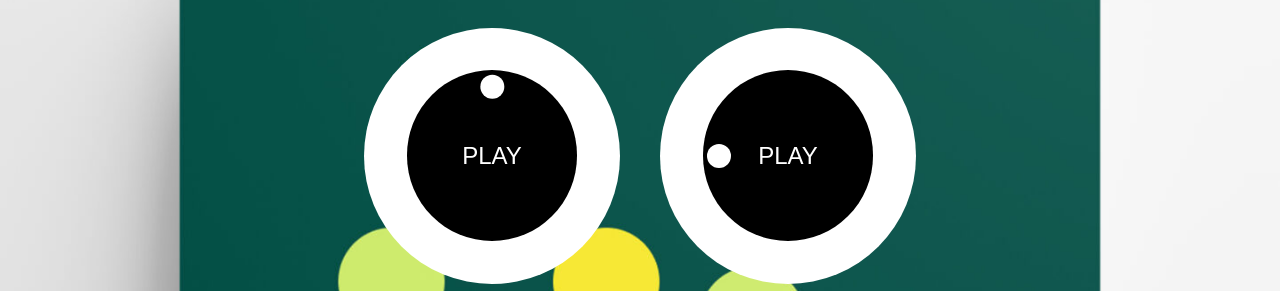
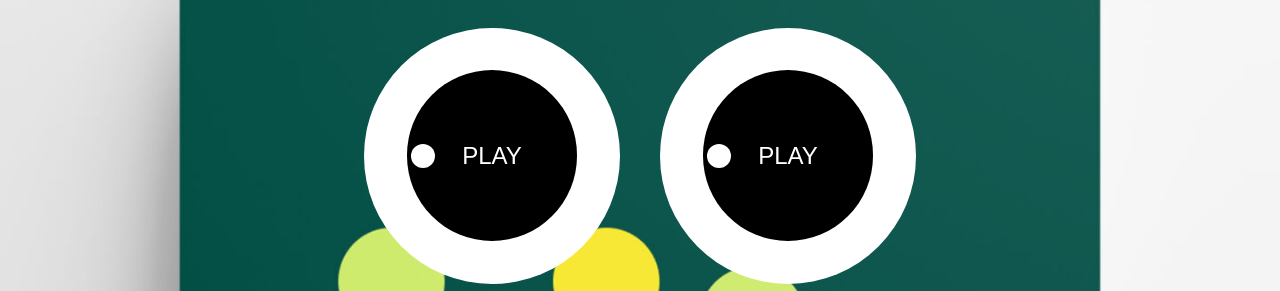
Before and after one commit to amangouste225/Ochi-Design, a React (Vite) app: page / in a window 1280 px wide. Shown: the part 2923-3214 px from the top of the page. Built offline with nearby package versions, Linux system fonts and the light colour scheme; a web font is replaced by a local one.

Commit message:
updating eyes

```diff
--- a/src/components/Eyes.jsx
+++ b/src/components/Eyes.jsx
@@ -1,15 +1,37 @@
+import { useEffect, useState } from "react";
+
 export default function Eyes() {
+  const [rotate, setRotate] = useState(0);
+
+  useEffect(() => {
+    window.addEventListener("mousemove", function (e) {
+      const mouseX = e.clientX;
+      const mouseY = e.clientY;
+
+      const deltaX = mouseX - this.window.innerWidth / 2;
+      const deltaY = mouseY - this.window.innerHeight / 2;
+
+      let angle = Math.atan2(deltaY, deltaX) * (180 / Math.PI);
+      setRotate(angle - 180);
+    });
+  }, []);
+
   return (
     <div className="w-full -z-10 h-screen overflow-hidden">
       <div className="relative bg-eyes h-full w-full bg-cover bg-center bg-no-repeat">
         <div className="absolute gap-10 left-1/2 top-1/2 -translate-y-1/2 -translate-x-1/2 flex justify-between">
           <div className="w-[16rem] h-[16rem] relative bg-white rounded-full flex justify-center items-center">
-            <div className="w-2/3 h-2/3 flex items-center bg-black rounded-full ">
+            <div className="w-2/3 h-2/3 flex items-center relative bg-black rounded-full">
               <span className="text-white absolute top-1/2 left-1/2 -translate-x-1/2 -translate-y-1/2 uppercase text-2xl">
                 play
               </span>
-              <span className="h-10 w-full relative rotate-90 flex items-center px-1">
-                <span className="h-6 w-6 bg-white absolute rounded-full"></span>
+              <span
+                style={{
+                  transform: `rotate(${rotate}deg)`,
+                }}
+                className="h-10 w-full relative flex items-center px-1"
+              >
+                <span className="h-6 w-6 bg-white rounded-full"></span>
               </span>
             </div>
           </div>
@@ -18,8 +40,13 @@ export default function Eyes() {
               <span className="text-white absolute top-1/2 left-1/2 -translate-x-1/2 -translate-y-1/2 uppercase text-2xl">
                 play
               </span>
-              <span className="h-10 w-full relative rotate-0 flex items-center px-1">
-                <span className="h-6 w-6 bg-white absolute rounded-full"></span>
+              <span
+                style={{
+                  transform: `rotate(${rotate}deg)`,
+                }}
+                className="h-10 w-full relative flex items-center px-1"
+              >
+                <span className="h-6 w-6 bg-white rounded-full"></span>
               </span>
             </div>
           </div>
```
